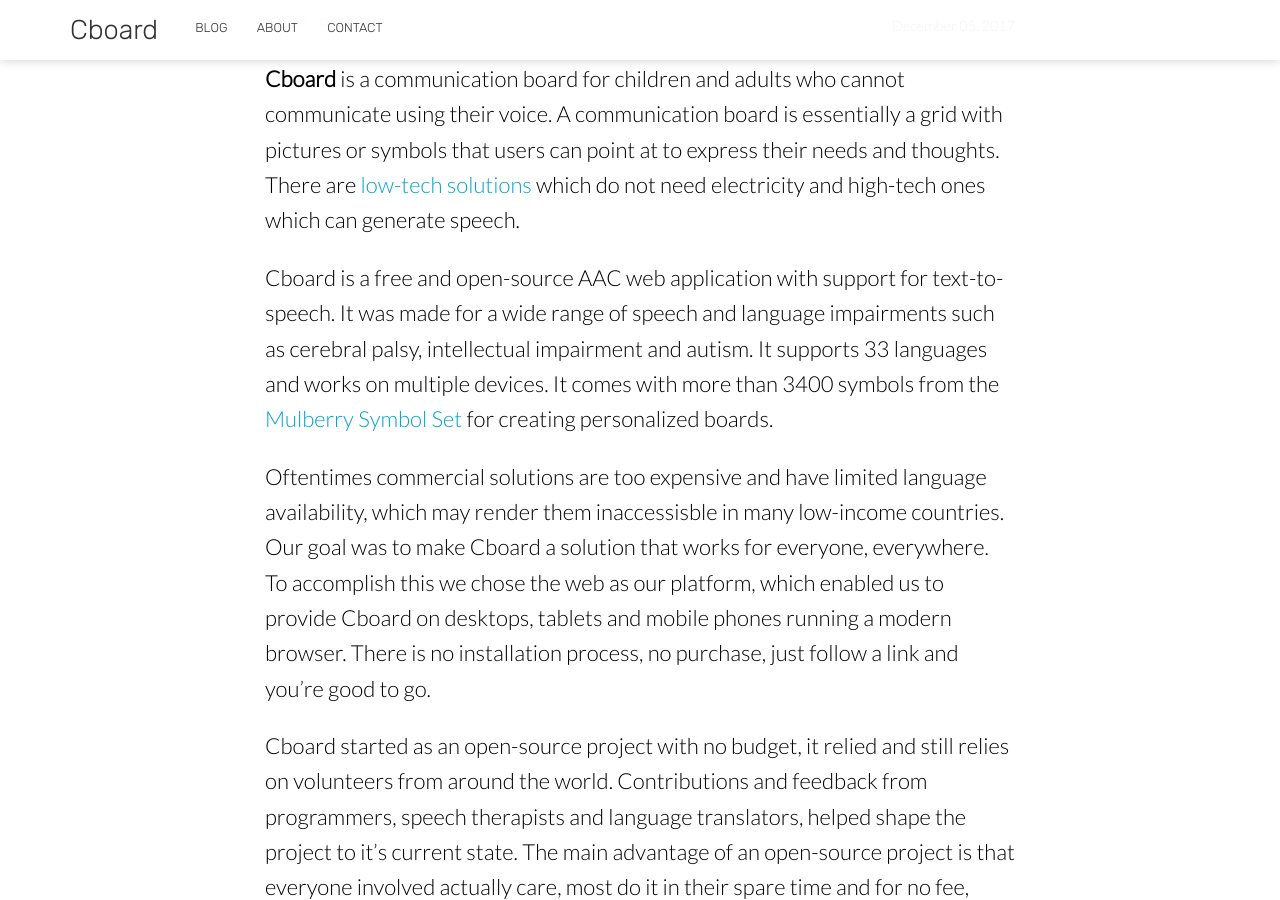
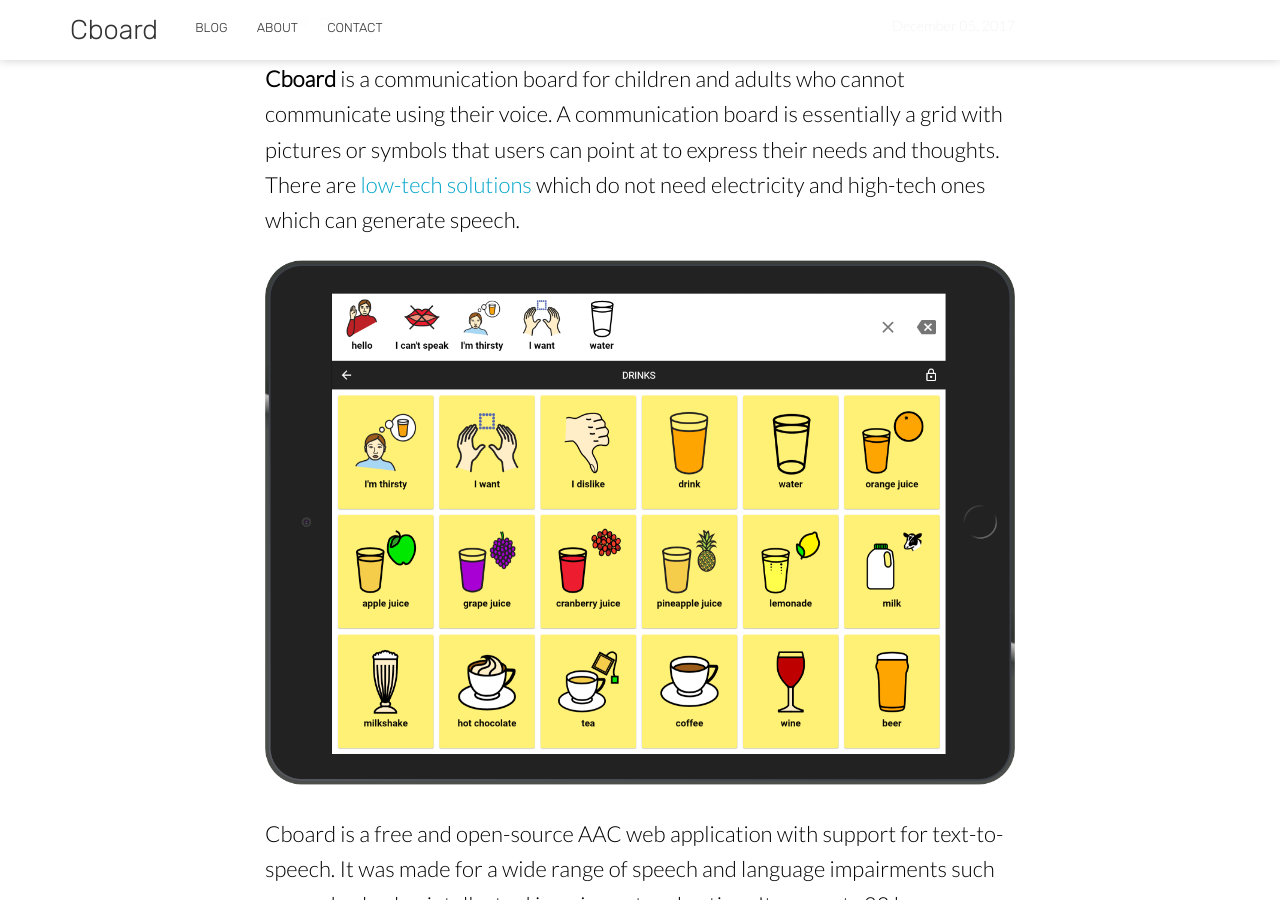
Before and after one commit to cboard-org/cboard-io, a Jekyll site: the page built from _posts/2017-12-05-open-source-communication-board.md, in a window 1280 px wide and 900 px high, scrolled down 926 px. Built offline with Jekyll 4.4.1, drawn with Linux system fonts in a browser that asks for light colours; nearby versions of some CDN libraries.

Commit message:
added post images

```diff
--- a/_posts/2017-12-05-open-source-communication-board.md
+++ b/_posts/2017-12-05-open-source-communication-board.md
@@ -10,6 +10,8 @@
 ---
 **Cboard** is a communication board for children and adults who cannot communicate using their voice. A communication board is essentially a grid with pictures or symbols that users can point at to express their needs and thoughts. There are [low-tech solutions](https://www.youtube.com/watch?v=mnyv8h6J4rc) which do not need electricity and high-tech ones which can generate speech.
 
+![Screenshot](/images/app/water-ipad-english.png)
+
 Cboard is a free and open-source AAC web application with support for text-to-speech. It was made for a wide range of speech and language impairments such as cerebral palsy, intellectual impairment and autism. It supports 33 languages and works on multiple devices. It comes with more than 3400 symbols from the [Mulberry Symbol Set](http://straight-street.com/) for creating personalized boards.
 
 Oftentimes commercial solutions are too expensive and have limited language availability, which may render them inaccessisble in many low-income countries.
```
Also changed, not shown: other parts of _posts/2017-12-05-open-source-communication-board.md (+2 -0 lines), images/app/water-ipad-english.png (added), images/cireha-group-outside.jpg (added).
